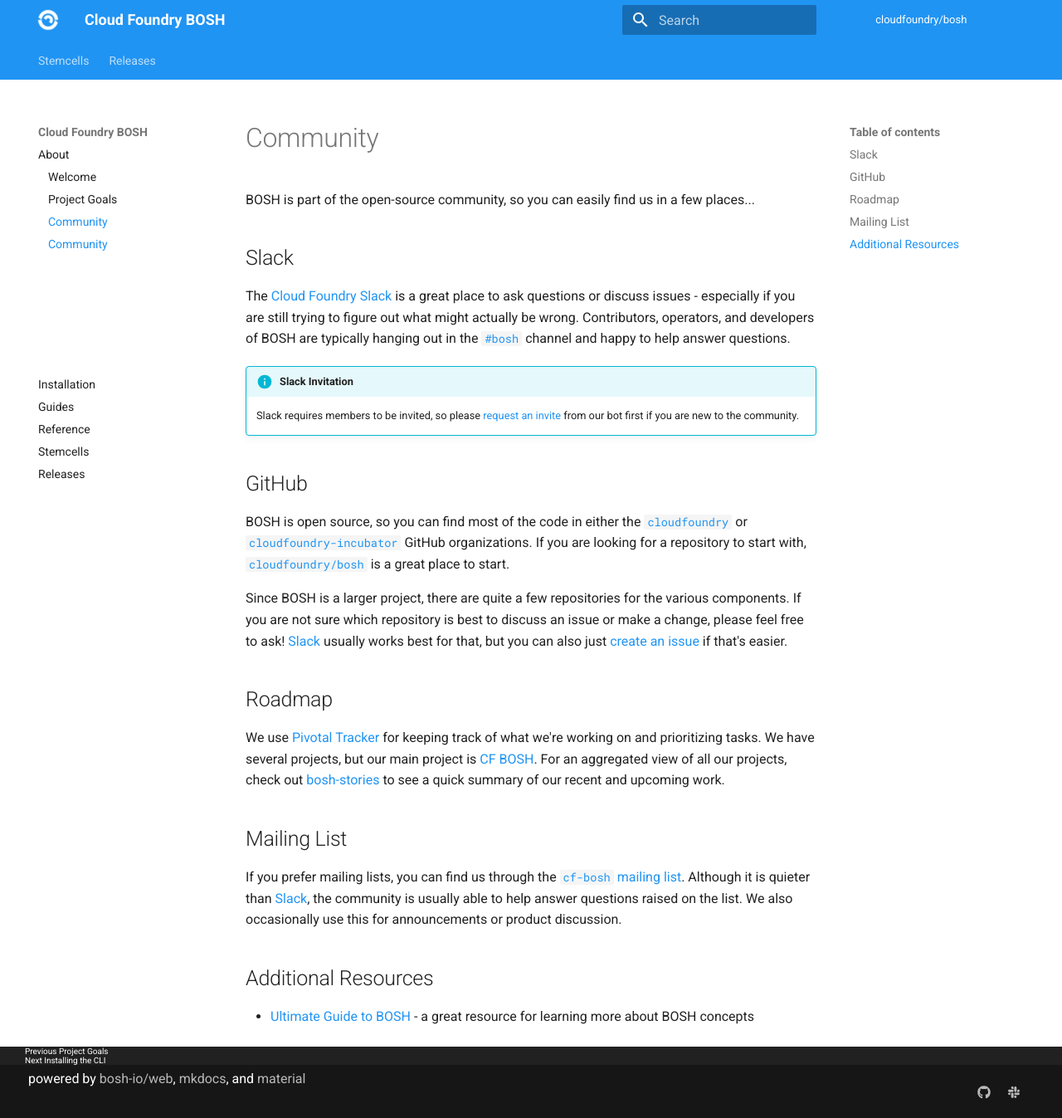
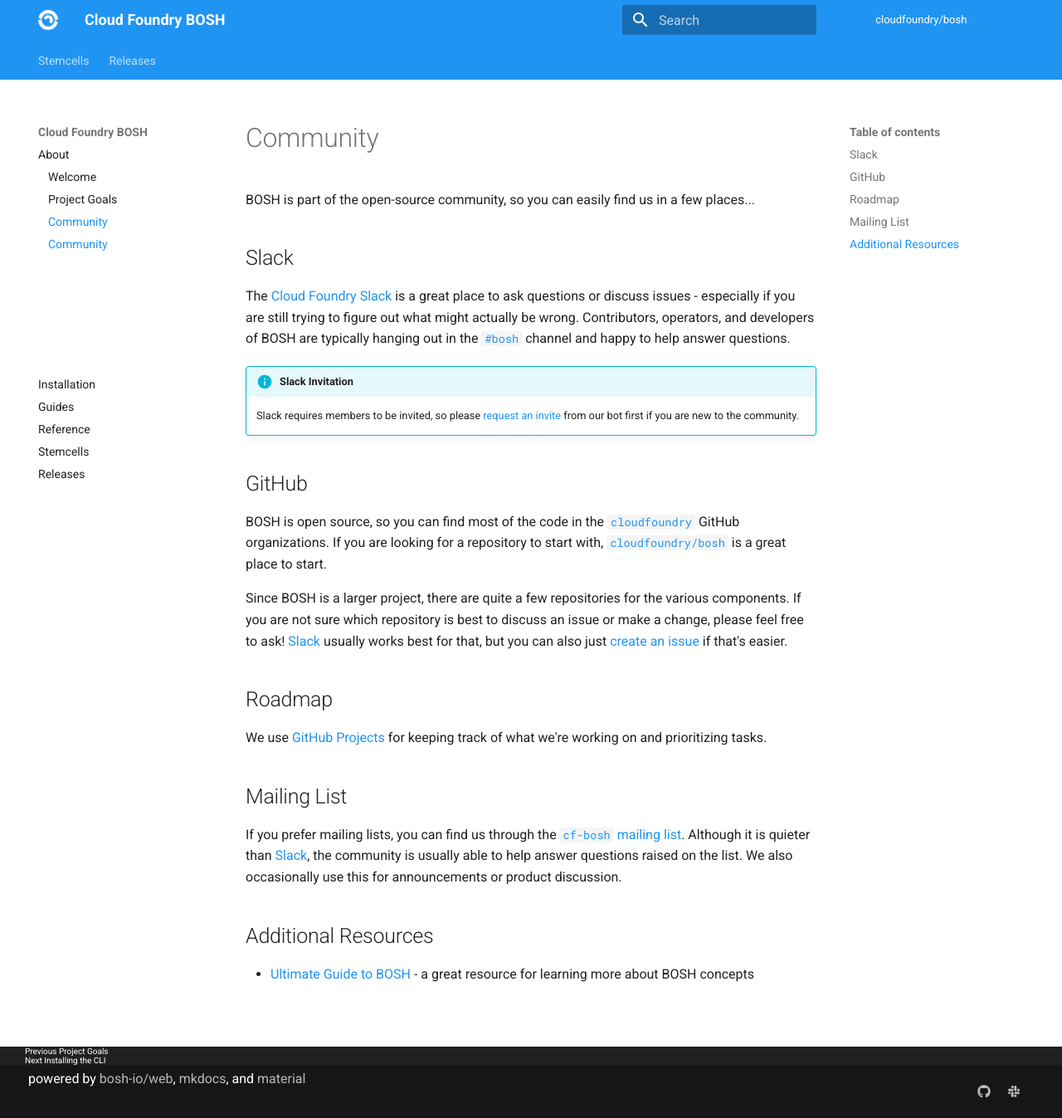
Before and after one commit to cloudfoundry/docs-bosh, an MkDocs documentation site: the page built from content/community.md, in a window 1280 px wide and 1347 px high. Shown: the whole window at 83% size. Built offline with MkDocs 1.6.1 and Material for MkDocs 9.7.7, drawn with Linux system fonts in a browser that asks for light colours; old or Windows-style settings are respelled for this version of MkDocs.

Commit message:
fix: update community info
- Point roadmap from defunct Pivotal Tracker to GitHub Project
- Remove references to no-longer-used `cloudfoundry-incubator` and
  `bosh-packages` GitHub organisations
- Revive with an archive link for now-defunct "Ultimate Guide to BOSH"

Signed-off-by: Rifa Achrinza <25147899+achrinza@users.noreply.github.com>

```diff
--- a/content/community.md
+++ b/content/community.md
@@ -1,6 +1,7 @@
 # Community
 
-BOSH is part of the open-source community, so you can easily find us in a few places...
+BOSH is part of the open-source community, so you can easily find us in a few
+places...
 
 
 ## Slack
@@ -8,26 +9,44 @@ BOSH is part of the open-source community, so you can easily find us in a few pl
 The [Cloud Foundry Slack](https://cloudfoundry.slack.com) is a great place to ask questions or discuss issues - especially if you are still trying to figure out what might actually be wrong. Contributors, operators, and developers of BOSH are typically hanging out in the [`#bosh`](https://cloudfoundry.slack.com/messages/C02HPPYQ2/) channel and happy to help answer questions.
 
 !!! info "Slack Invitation"
-    Slack requires members to be invited, so please [request an invite](https://slack.cloudfoundry.org/) from our bot first if you are new to the community.
+    Slack requires members to be invited, so please [request an
+    invite](https://slack.cloudfoundry.org/) from our bot first if you are
+    new to the community.
 
 
 ## GitHub
 
-BOSH is open source, so you can find most of the code in either the [`cloudfoundry`](https://github.com/cloudfoundry) or [`cloudfoundry-incubator`](https://github.com/cloudfoundry-incubator) GitHub organizations. If you are looking for a repository to start with, [`cloudfoundry/bosh`](https://github.com/cloudfoundry/bosh) is a great place to start.
+BOSH is open source, so you can find most of the code in the
+[`cloudfoundry`](https://github.com/cloudfoundry) GitHub organizations. If you
+are looking for a repository to start with,
+[`cloudfoundry/bosh`](https://github.com/cloudfoundry/bosh) is a great place
+to start.
 
-Since BOSH is a larger project, there are quite a few repositories for the various components. If you are not sure which repository is best to discuss an issue or make a change, please feel free to ask! [Slack](#slack) usually works best for that, but you can also just [create an issue](https://github.com/cloudfoundry/bosh/issues/new) if that's easier.
+Since BOSH is a larger project, there are quite a few repositories for the
+various components. If you are not sure which repository is best to discuss an
+issue or make a change, please feel free to ask! [Slack](#slack) usually works
+best for that, but you can also just [create an
+issue](https://github.com/cloudfoundry/bosh/issues/new) if that's easier.
 
 
 ## Roadmap
 
-We use [Pivotal Tracker](https://www.pivotaltracker.com/) for keeping track of what we're working on and prioritizing tasks. We have several projects, but our main project is [CF BOSH](https://www.pivotaltracker.com/n/projects/956238). For an aggregated view of all our projects, check out [bosh-stories](https://github.com/cloudfoundry/bosh-stories) to see a quick summary of our recent and upcoming work.
+We use [GitHub
+Projects](https://github.com/orgs/cloudfoundry/projects?query=is%3Aopen) for
+keeping track of what we're working on and prioritizing tasks.
 
 
 ## Mailing List
 
-If you prefer mailing lists, you can find us through the [`cf-bosh` mailing list](https://lists.cloudfoundry.org/g/cf-bosh). Although it is quieter than [Slack](#slack), the community is usually able to help answer questions raised on the list. We also occasionally use this for announcements or product discussion.
+If you prefer mailing lists, you can find us through the [`cf-bosh` mailing
+list](https://lists.cloudfoundry.org/g/cf-bosh). Although it is quieter than
+[Slack](#slack), the community is usually able to help answer questions raised
+on the list. We also occasionally use this for announcements or product
+discussion.
 
 
 ## Additional Resources
 
- * [Ultimate Guide to BOSH](https://ultimateguidetobosh.com/) - a great resource for learning more about BOSH concepts
+ * [Ultimate Guide to
+   BOSH](https://web.archive.org/web/20260214185516/https://ultimateguidetobosh.com/) -
+   a great resource for learning more about BOSH concepts
```
Also changed, not shown: content/package-vendoring.md (+5 -2 lines).
